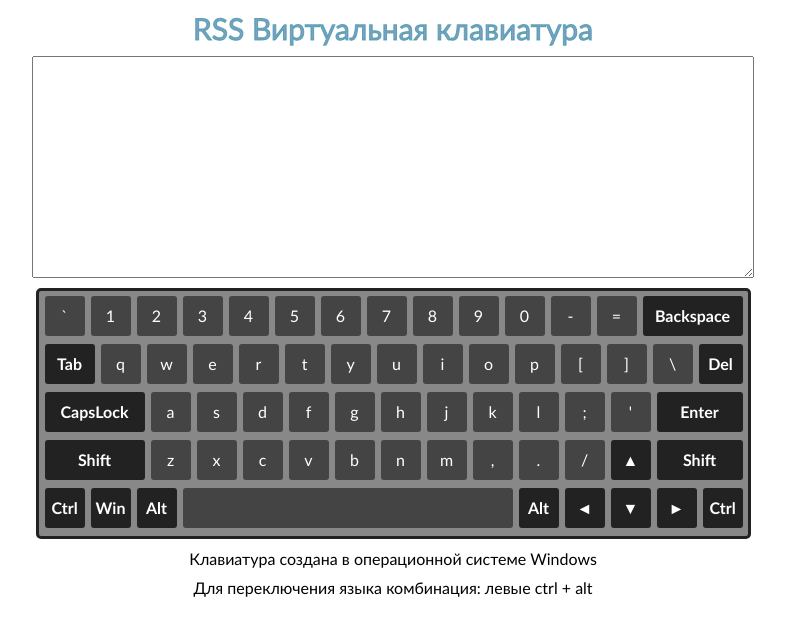
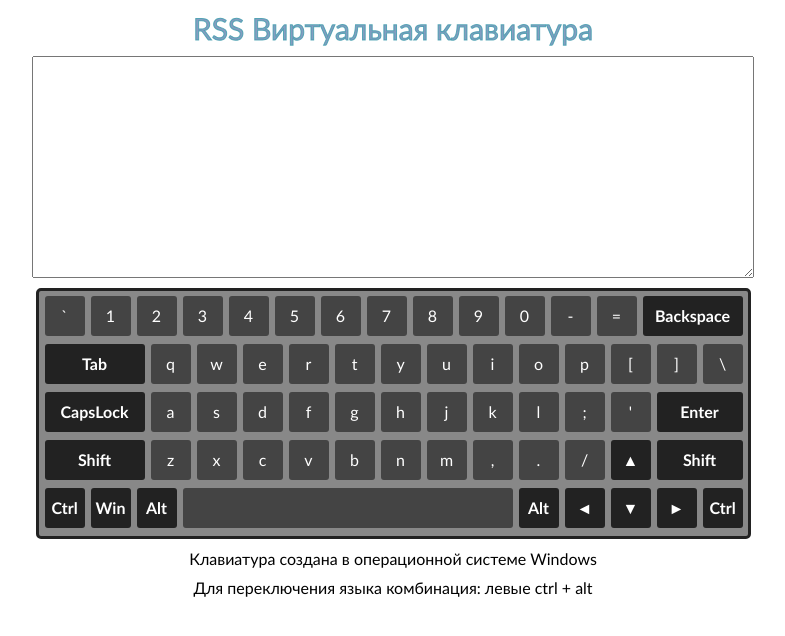
Before and after one commit to AlenaVP/virtual-keyboard, a website with bundled scripts: page index.html in a window 1280 px wide. Shown: the whole page, without its empty margins (247-1032 px from the left). Built offline with nearby package versions, Linux system fonts and the light colour scheme.

Commit message:
refactor: remove Delete key

```diff
--- a/js/keyData.js
+++ b/js/keyData.js
@@ -1,6 +1,6 @@
 const rows = [];
 const actions = {
-  controls: ['Backspace', 'Tab', 'Enter', 'CapsLock', 'ShiftLeft', 'ShiftRight', 'AltLeft', 'AltRight', 'ControlLeft', 'ControlRight', 'MetaLeft', 'Delete'],
+  controls: ['Backspace', 'Tab', 'Enter', 'CapsLock', 'ShiftLeft', 'ShiftRight', 'AltLeft', 'AltRight', 'ControlLeft', 'ControlRight', 'MetaLeft'],
   arrows: ['ArrowUp', 'ArrowRight', 'ArrowDown', 'ArrowLeft'],
   keys: rows,
 };
@@ -164,7 +164,6 @@ rows[1] = [
       caps: '\\', down: '\\', up: '/', shiftCaps: '/',
     },
   },
-  { keyName: 'Delete', en: { down: 'Del', up: 'Del' }, ru: { down: 'Del', up: 'Del' } },
 ];
 rows[2] = [
   { keyName: 'CapsLock', en: { down: 'CapsLock', up: 'CapsLock' }, ru: { down: 'CapsLock', up: 'CapsLock' } },
--- a/style.css
+++ b/style.css
@@ -96,7 +96,6 @@
 .CapsLock,
 .ControlLeft,
 .ControlRight,
-.Delete,
 .Enter,
 .ShiftLeft,
 .ShiftRight,
@@ -107,17 +106,13 @@
 }
 
 .Tab {
-  width: 50px;
+  width: 100px;
 }
 
 .Backspace,
 .CapsLock,
 .ShiftLeft {
   width: 100px;
-}
-
-.Delete {
-  width: 44px;
 }
 
 .Enter,
```
